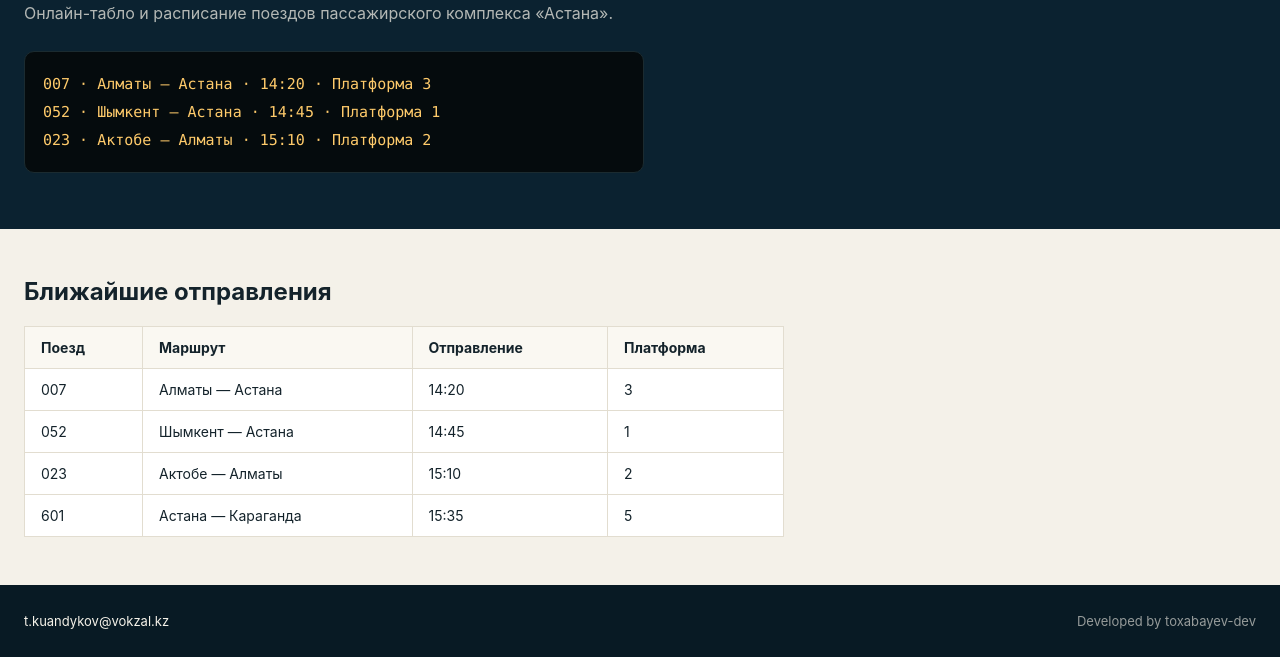
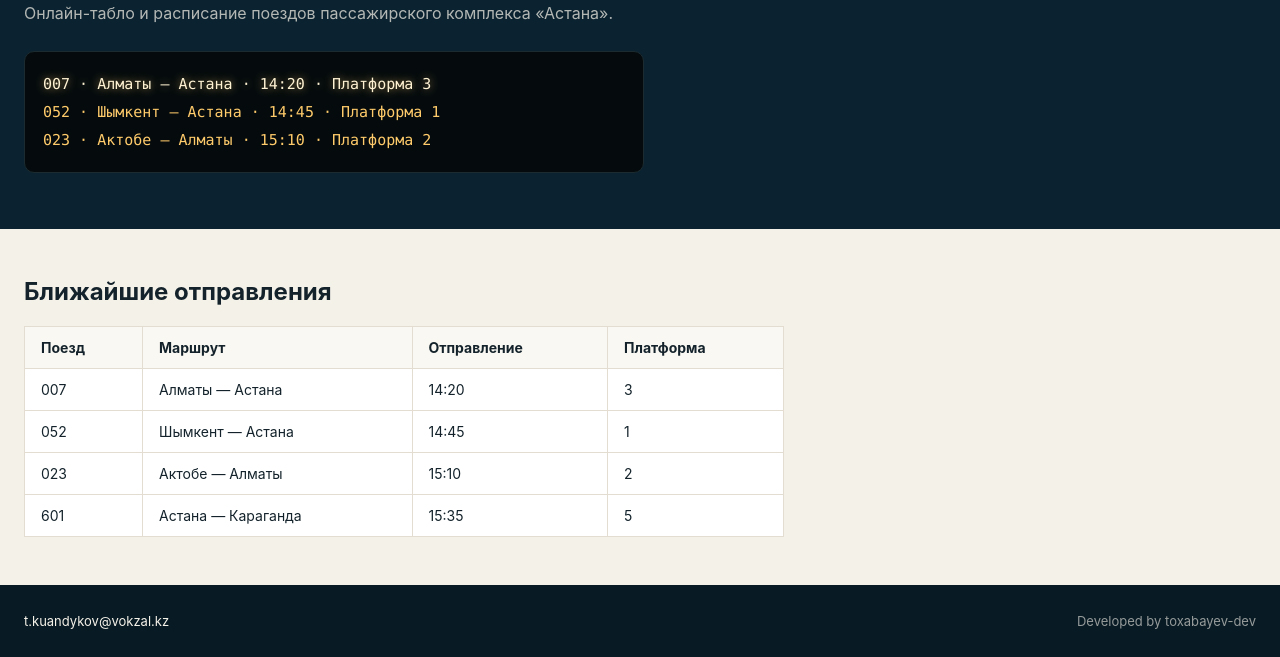
Before and after one commit to toxabayev-dev/vokzal-landing, a plain HTML site: page src/index.html in a window 1280 px wide. Shown: the part 180-837 px from the top of the page. Drawn offline with Linux system fonts and the light colour scheme.

Commit message:
feat: add animated schedule board

```diff
--- a/src/script.js
+++ b/src/script.js
@@ -1,3 +1,18 @@
 document.addEventListener("DOMContentLoaded", function () {
   console.log("vokzal landing ready");
 });
+
+// Анимация табло: подсвечиваем строки по очереди.
+(function () {
+  var lines = document.querySelectorAll(".board-line");
+  if (!lines.length) return;
+
+  var index = 0;
+  setInterval(function () {
+    lines.forEach(function (line) {
+      line.classList.remove("is-active");
+    });
+    lines[index % lines.length].classList.add("is-active");
+    index += 1;
+  }, 4000);
+})();
--- a/src/style.css
+++ b/src/style.css
@@ -121,3 +121,8 @@ body {
     margin: 0 16px 0 0;
   }
 }
+
+.board-line.is-active {
+  color: #fff3d4;
+  text-shadow: 0 0 8px rgba(255, 203, 107, 0.65);
+}
```
